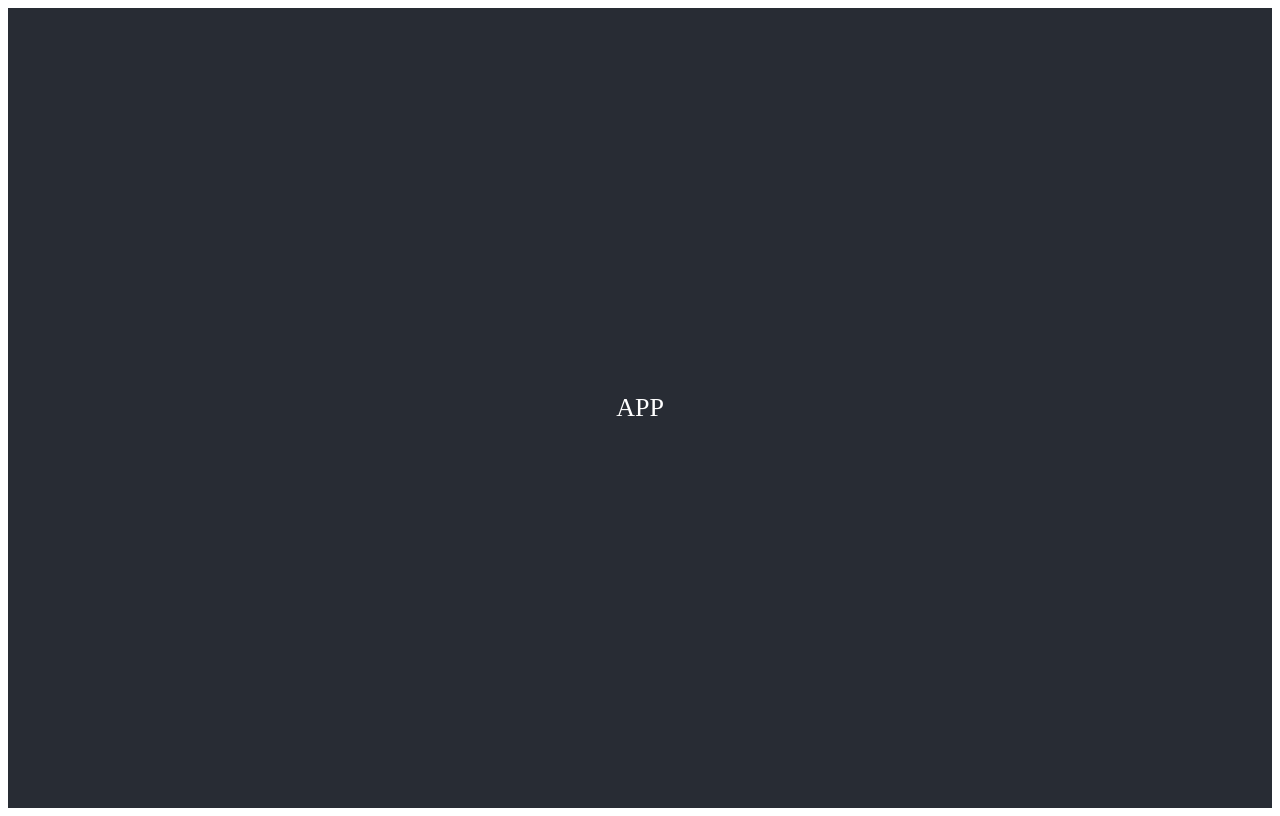
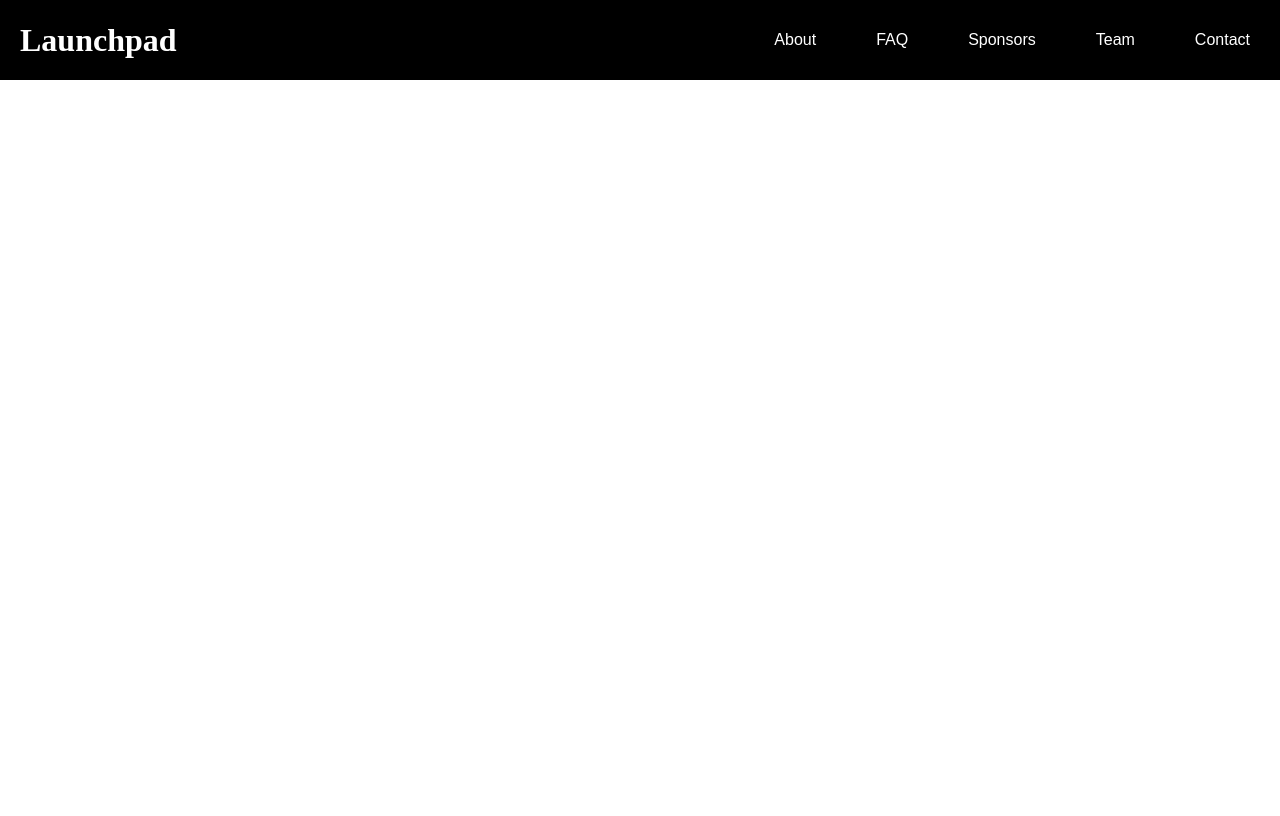
Before and after one commit to launchpadpurdue/website, a React (Create React App) app in the folder lp-website/: page / in a window 1280 px wide. Built offline with nearby package versions, Linux system fonts and the light colour scheme.

Commit message:
Added Navigation Bar

```diff
--- a/lp-website/public/index.html
+++ b/lp-website/public/index.html
@@ -8,7 +8,6 @@
       name="description"
       content="Web site created using create-react-app"
     />
-    <link rel="manifest" href="%PUBLIC_URL%/manifest.json" />
 
     <title>Launchpad</title>
   </head>
--- a/lp-website/src/App.js
+++ b/lp-website/src/App.js
@@ -1,11 +1,9 @@
 import './App.css';
-
+import Navbar from './Pages/Navbar';
 function App() {
   return (
     <div className="App">
-      <header className="App-header">
-        APP
-      </header>
+      <Navbar/>
     </div>
   );
 }
--- /dev/null
+++ b/lp-website/src/Pages/Navbar.jsx
@@ -0,0 +1,21 @@
+import React from 'react'
+import "./navbar.css"
+
+export default function Navbar() {
+  return (
+    <div className="navbar">
+        <div className="left">
+            <h1 className="launchpadTitle">
+                Launchpad
+            </h1>
+        </div>
+        <div className="right">
+            <a to = "/"><button className = "signin">About</button></a>
+            <a to = "/"><button className = "signin">FAQ</button></a>
+            <a to = "/"><button className = "signin">Sponsors</button></a>
+            <a to = "/"><button className = "signin">Team</button></a>
+            <a to = "/"><button className = "signin">Contact</button></a>
+        </div>
+    </div>
+  )
+}
--- /dev/null
+++ b/lp-website/src/Pages/navbar.css
@@ -0,0 +1,42 @@
+.navbar {
+    display: flex;
+    width: 100%;
+    height: 10vh;
+    background-color: black;
+    color: white;
+    position: fixed;
+    top: 0;
+    left: 0;
+    overflow:hidden;
+    flex-direction: row;
+}
+.left {
+    display: flex;
+    align-items: center;
+    flex: 1;
+}
+.right {
+    display: flex;
+    justify-content: end;
+    align-items: center;
+    flex: 4;
+}
+.launchpadTitle {
+    margin-left: 20px;
+}
+.signin{
+    background-color: black;
+    border: none;
+    color: white;
+    padding: 100% 30px;
+    text-align: center;
+    text-decoration: none;
+    display: inline-block;
+    font-size: 16px;
+    border-radius: 20px;
+    transition: all 1s ease;
+}
+.signin:hover{
+    cursor: pointer;
+    background-color: #272727;
+}
```
